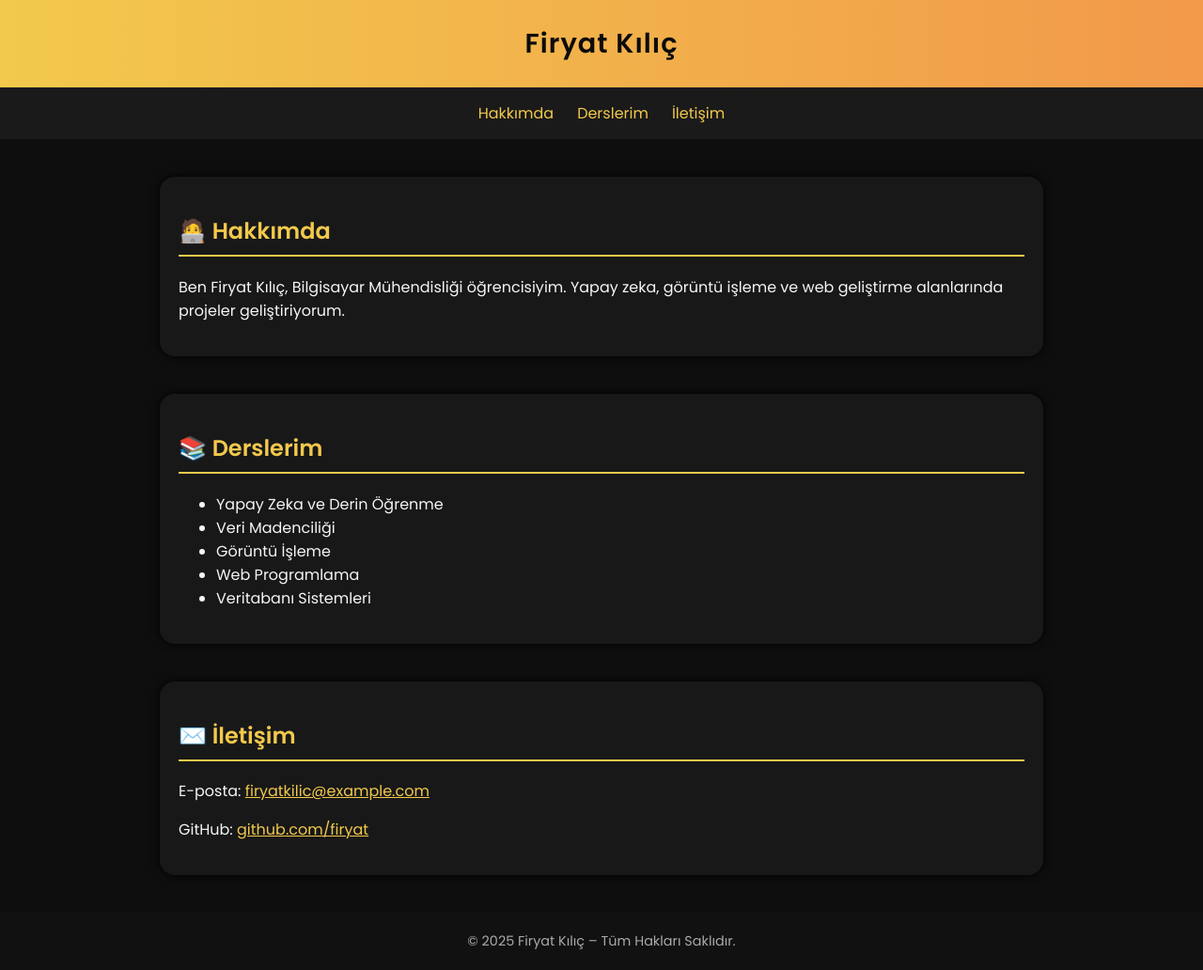
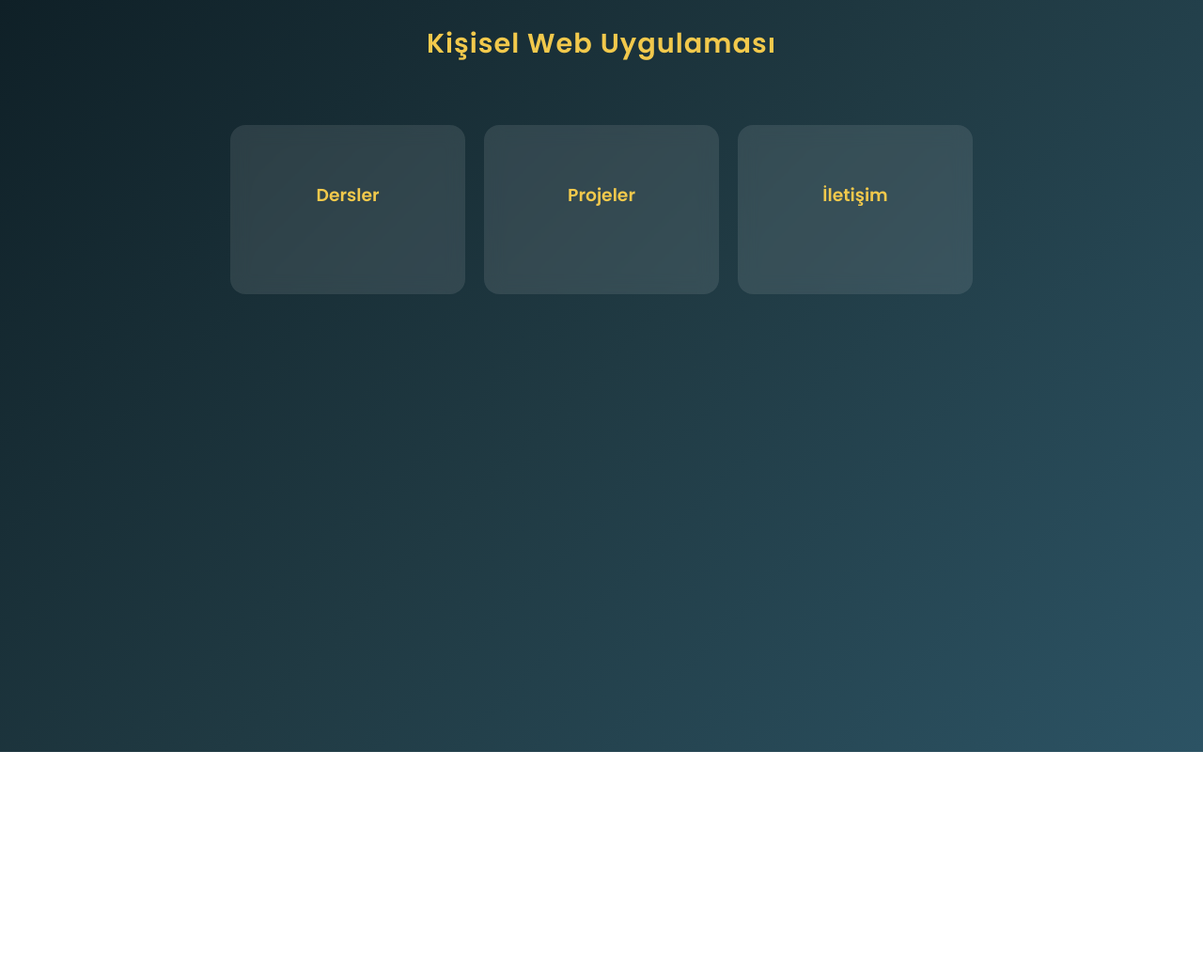
Before and after one commit to FIRYAT/fkilic.github.io, a plain HTML site: page index.html in a window 1280 px wide. Shown: the whole page at 94% size. After the commit the page ends 800 px from the top, so only its background shows below. Drawn offline with Linux system fonts and the light colour scheme.

Commit message:
Update index.html

```diff
--- a/index.html
+++ b/index.html
@@ -1,96 +1,164 @@
 <!DOCTYPE html>
 <html lang="tr">
 <head>
-  <meta charset="UTF-8" />
-  <meta name="viewport" content="width=device-width, initial-scale=1.0" />
-  <title>Firyat Kılıç | Kişisel Site</title>
+  <meta charset="UTF-8">
+  <meta name="viewport" content="width=device-width, initial-scale=1.0">
+  <title>Kişisel Site</title>
   <style>
     @import url('https://fonts.googleapis.com/css2?family=Poppins:wght@400;600&display=swap');
+    * { margin: 0; padding: 0; box-sizing: border-box; font-family: 'Poppins', sans-serif; }
+
     body {
-      margin: 0;
-      font-family: 'Poppins', sans-serif;
-      background: #0e0e0e;
-      color: #f5f5f5;
+      background: linear-gradient(135deg, #0f2027, #203a43, #2c5364);
+      color: #fff;
+      overflow: hidden;
+      min-height: 100vh;
     }
+
+    /* Splash Screen */
+    #splash {
+      position: fixed;
+      inset: 0;
+      background: #f2c94c;
+      color: #0b0b0b;
+      display: flex;
+      align-items: center;
+      justify-content: center;
+      font-size: 2em;
+      font-weight: 600;
+      z-index: 10;
+      animation: fadeOut 2s ease-in forwards;
+      animation-delay: 2s;
+    }
+
+    @keyframes fadeOut {
+      to { opacity: 0; visibility: hidden; }
+    }
+
     header {
-      background: linear-gradient(90deg, #f2c94c, #f2994a);
-      color: #0b0b0b;
+      text-align: center;
       padding: 25px 0;
-      text-align: center;
       font-size: 1.8em;
       font-weight: 600;
+      color: #f2c94c;
       letter-spacing: 1px;
     }
-    nav {
+
+    .container {
       display: flex;
+      flex-wrap: wrap;
       justify-content: center;
-      gap: 25px;
-      background: #1a1a1a;
-      padding: 15px 0;
+      gap: 20px;
+      padding: 40px 20px;
     }
-    nav a {
+
+    .card {
+      background: rgba(255,255,255,0.1);
+      backdrop-filter: blur(10px);
+      border-radius: 16px;
+      width: 250px;
+      height: 180px;
+      text-align: center;
+      padding: 20px;
+      cursor: pointer;
+      transition: transform 0.3s, background 0.3s;
+    }
+
+    .card:hover {
+      transform: translateY(-5px);
+      background: rgba(255,255,255,0.15);
+    }
+
+    .card h3 {
+      margin-top: 40px;
       color: #f2c94c;
+    }
+
+    .page {
+      display: none;
+      padding: 60px 20px;
+      text-align: center;
+      animation: fadeIn 0.5s;
+    }
+
+    @keyframes fadeIn {
+      from { opacity: 0; transform: translateY(10px); }
+      to { opacity: 1; transform: translateY(0); }
+    }
+
+    .back-btn {
+      display: inline-block;
+      margin-top: 20px;
+      padding: 10px 25px;
+      background: #f2c94c;
+      color: #0b0b0b;
+      border-radius: 10px;
       text-decoration: none;
       font-weight: 500;
       transition: 0.3s;
     }
-    nav a:hover {
-      color: #fff;
-    }
-    section {
-      max-width: 900px;
-      margin: 40px auto;
-      padding: 20px;
-      background: #181818;
-      border-radius: 16px;
-      box-shadow: 0 0 10px #000;
-    }
-    h2 {
-      color: #f2c94c;
-      border-bottom: 2px solid #f2c94c;
-      padding-bottom: 8px;
-    }
-    footer {
-      text-align: center;
-      padding: 20px;
-      background: #111;
-      color: #aaa;
-      font-size: 0.9em;
+
+    .back-btn:hover {
+      background: #fff;
     }
   </style>
 </head>
 <body>
-  <header>Firyat Kılıç</header>
-  <nav>
-    <a href="#hakkimda">Hakkımda</a>
-    <a href="#dersler">Derslerim</a>
-    <a href="#iletisim">İletişim</a>
-  </nav>
 
-  <section id="hakkimda">
-    <h2>🧑‍💻 Hakkımda</h2>
-    <p>Ben Firyat Kılıç, Bilgisayar Mühendisliği öğrencisiyim. Yapay zeka, görüntü işleme ve web geliştirme alanlarında projeler geliştiriyorum.</p>
+  <!-- Splash Screen -->
+  <div id="splash">Yükleniyor...</div>
+
+  <header>Kişisel Web Uygulaması</header>
+
+  <main id="main">
+    <div class="container">
+      <div class="card" onclick="openPage('dersler')">
+        <h3>Dersler</h3>
+      </div>
+      <div class="card" onclick="openPage('projeler')">
+        <h3>Projeler</h3>
+      </div>
+      <div class="card" onclick="openPage('iletisim')">
+        <h3>İletişim</h3>
+      </div>
+    </div>
+  </main>
+
+  <!-- Sayfalar -->
+  <section id="dersler" class="page">
+    <h2>📚 Dersler</h2>
+    <p>Yapay Zeka, Veri Madenciliği, Görüntü İşleme, Web Programlama...</p>
+    <a href="#" class="back-btn" onclick="goBack()">← Geri</a>
   </section>
 
-  <section id="dersler">
-    <h2>📚 Derslerim</h2>
-    <ul>
-      <li>Yapay Zeka ve Derin Öğrenme</li>
-      <li>Veri Madenciliği</li>
-      <li>Görüntü İşleme</li>
-      <li>Web Programlama</li>
-      <li>Veritabanı Sistemleri</li>
-    </ul>
+  <section id="projeler" class="page">
+    <h2>💡 Projeler</h2>
+    <p>STN Tespiti, Teknofest UAV, 3D Slicer Modülü...</p>
+    <a href="#" class="back-btn" onclick="goBack()">← Geri</a>
   </section>
 
-  <section id="iletisim">
+  <section id="iletisim" class="page">
     <h2>✉️ İletişim</h2>
-    <p>E-posta: <a href="mailto:firyatkilic@example.com" style="color:#f2c94c;">firyatkilic@example.com</a></p>
+    <p>E-posta: <a href="mailto:info@example.com" style="color:#f2c94c;">info@example.com</a></p>
     <p>GitHub: <a href="https://github.com/firyat" style="color:#f2c94c;">github.com/firyat</a></p>
+    <a href="#" class="back-btn" onclick="goBack()">← Geri</a>
   </section>
 
-  <footer>
-    © 2025 Firyat Kılıç – Tüm Hakları Saklıdır.
-  </footer>
+  <script>
+    const main = document.getElementById('main');
+    const pages = document.querySelectorAll('.page');
+
+    function openPage(id) {
+      main.style.display = 'none';
+      pages.forEach(p => p.style.display = 'none');
+      document.getElementById(id).style.display = 'block';
+    }
+
+    function goBack() {
+      pages.forEach(p => p.style.display = 'none');
+      main.style.display = 'block';
+    }
+  </script>
+
 </body>
 </html>
```
